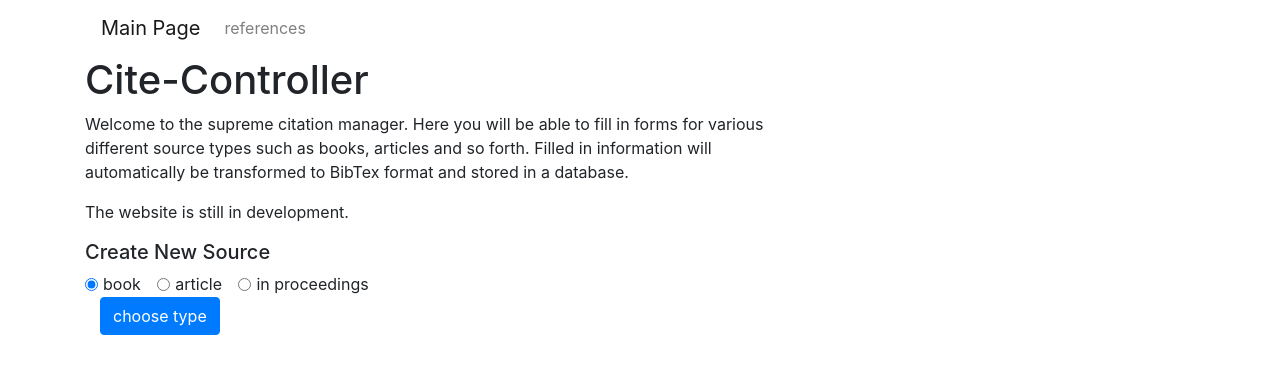
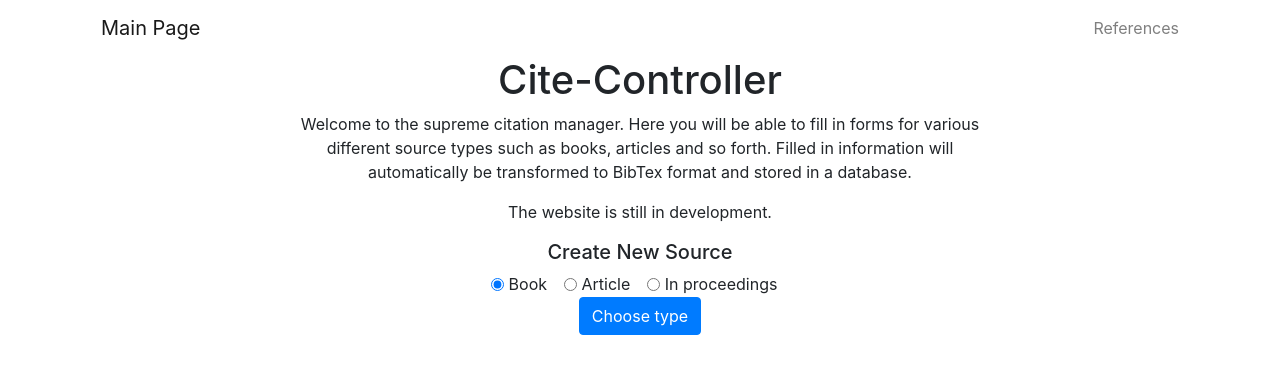
Before and after one commit to neoh-uni/ohtu-citecontroller, a Flask app: page / in a window 1280 px wide. Shown: the top 374 px of the page. Run offline with Flask 3, Linux system fonts and the light colour scheme; some libraries are stand-ins or nearby versions.

Commit message:
added some text alligments etc to ui, just cleaning the ui to be more simpler

```diff
--- a/src/templates/index.html
+++ b/src/templates/index.html
@@ -1,6 +1,6 @@
 {% extends "layout.html" %}
 {% block content %}
-  <div class="row">
+  <div class="d-flex justify-content-center">
     <div class="col-8">
       <h1>Cite-Controller</h1>
       <p>
@@ -15,21 +15,21 @@
       <form action="/choosesource" method ="post">
         <div class="form-check form-check-inline">
             <input class="form-check-input" type="radio" name="radiobutton" id="book" value="book" checked="checked">
-            <label class="form-check-label" for="inlineRadio1">book</label>
+            <label class="form-check-label" for="inlineRadio1">Book</label>
         </div>
 
         <div class="form-check form-check-inline">
             <input class="form-check-input" type="radio" name="radiobutton" id="article" value="article">
-            <label class="form-check-label" for="inlineRadio2">article</label>
+            <label class="form-check-label" for="inlineRadio2">Article</label>
         </div>
 
         <div class="form-check form-check-inline">
             <input class="form-check-input" type="radio" name="radiobutton" id="in_proceedings" value="in_proceedings">
-            <label class="form-check-label" for="inlineRadio3">in proceedings</label>
+            <label class="form-check-label" for="inlineRadio3">In proceedings</label>
         </div>
 
-        <div class="form-group col-6">
-            <input type="submit" class="btn btn-primary" value="choose type">
+        <div class="form-group text-center">
+            <input type="submit" class="btn btn-primary" value="Choose type">
             </div>
 
       </form>
@@ -38,28 +38,28 @@
       {% if book  %}
       <form action="/createbook" method="post">
 
-        <div class="form-group col-6">
+        <div class="form-group text-center">
           <label for="inputbook_name">Title</label>
-          <input type="text" class="form-control" id="inputBookTitle" name="title">
+          <input type="text" class="form-control text-center" id="inputBookTitle" name="title">
         </div>
 
-        <div class="form-group col-6">
+        <div class="form-group text-center">
           <label for="inputAuthor">Author</label>
-          <input type="text" class="form-control" id="inputAuthor" name="author">
+          <input type="text" class="form-control text-center" id="inputAuthor" name="author">
         </div>
 
-        <div class="form-group col-6">
+        <div class="form-group text-center">
             <label for="inputYear">Year</label>
-            <input type="text" class="form-control" id="inputYear" name="year">
+            <input type="text" class="form-control text-center" id="inputYear" name="year">
           </div>
 
-        <div class="form-group col-6">
+        <div class="form-group text-center">
           <label for="inputYear">Publisher</label>
-          <input type="text" class="form-control" id="inputPublisher" name="publisher">
+          <input type="text" class="form-control text-center" id="inputPublisher" name="publisher">
         </div>
 
-        <div class="form-group col-6">
-          <input type="submit" class="btn btn-primary" value="Create source">
+        <div class="form-group text-center">
+          <input type="submit" class="btn btn-primary text-center" value="Create book source">
         </div>
 
       </form>
@@ -68,37 +68,37 @@
       {% if article  %}
       <form action="/createarticle" method="post">
 
-        <div class="form-group col-6">
+        <div class="form-group text-center">
           <label for="inputTitle">Article name</label>
-          <input type="text" class="form-control" id="inputArticleTitle" name="title">
+          <input type="text" class="form-control text-center" id="inputArticleTitle" name="title">
         </div>
 
-        <div class="form-group col-6">
+        <div class="form-group text-center">
           <label for="inputAuthor">Author</label>
-          <input type="text" class="form-control" id="inputAuthorname" name="author">
+          <input type="text" class="form-control text-center" id="inputAuthorname" name="author">
         </div>
 
-        <div class="form-group col-6">
+        <div class="form-group text-center">
           <label for="inputJournal">Journal</label>
-          <input type="text" class="form-control" id="inputJournal" name="journal">
+          <input type="text" class="form-control text-center" id="inputJournal" name="journal">
         </div>
 
-        <div class="form-group col-6">
+        <div class="form-group text-center">
             <label for="inputYear">Year</label>
-            <input type="text" class="form-control" id="inputYear" name="year">
+            <input type="text" class="form-control text-center" id="inputYear" name="year">
           </div>
 
-        <div class="form-group col-6">
+        <div class="form-group text-center">
           <label for="inputvolume">Volume</label>
-          <input type="text" class="form-control" id="inputVolume" name="volume">
+          <input type="text" class="form-control text-center" id="inputVolume" name="volume">
         </div>
 
-        <div class="form-group col-6">
+        <div class="form-group text-center">
           <label for="inputPages">Pages</label>
-          <input type="text" class="form-control" id="inputPages" name="pages">
+          <input type="text" class="form-control text-center" id="inputPages" name="pages">
         </div>
-        <div class="form-group col-6">
-          <input type="submit" class="btn btn-primary" value="Create source">
+        <div class="form-group text-center">
+          <input type="submit" class="btn btn-primary text-center" value="Create article source">
         </div>
 
       </form>
@@ -107,28 +107,28 @@
       {% if in_proceedings  %}
       <form action="/createinproceedings" method="post">
 
-        <div class="form-group col-6">
+        <div class="form-group text-center">
           <label for="inputbook_name">In proceeding name</label>
-          <input type="text" class="form-control" id="inputInProceedingName" name="title">
+          <input type="text" class="form-control text-center" id="inputInProceedingName" name="title">
         </div>
 
-        <div class="form-group col-6">
+        <div class="form-group text-center">
           <label for="inputAuthor">Author</label>
-          <input type="text" class="form-control" id="inputAuthorname" name="author">
+          <input type="text" class="form-control text-center" id="inputAuthorname" name="author">
         </div>
 
-        <div class="form-group col-6">
+        <div class="form-group text-center">
             <label for="inputYear">Year</label>
-            <input type="text" class="form-control" id="inputYear" name="year">
+            <input type="text" class="form-control text-center" id="inputYear" name="year">
           </div>
 
-        <div class="form-group col-6">
+        <div class="form-group text-center">
           <label for="inputBookTitle">Booktitle</label>
-          <input type="text" class="form-control" id="inputBooktitle" name="booktitle">
+          <input type="text" class="form-control text-center" id="inputBooktitle" name="booktitle">
         </div>
 
-        <div class="form-group col-6">
-          <input type="submit" class="btn btn-primary" value="Create source">
+        <div class="form-group text-center">
+          <input type="submit" class="btn btn-primary text-center" value="Create in proceedings source">
         </div>
 
       </form>
--- a/src/templates/layout.html
+++ b/src/templates/layout.html
@@ -4,12 +4,12 @@
 
 <link rel="stylesheet" href="https://stackpath.bootstrapcdn.com/bootstrap/4.5.0/css/bootstrap.min.css">
 <title>Source manager for LaTex</title>
-<div class="container">
-  <nav class="navbar navbar-expand-sm navbar-light">
+<div class="container text-center">
+  <nav class="navbar text-center navbar-light" >
     <a class="navbar-brand" href="/">Main Page</a>
     <ul class="navbar-nav">
       <li class="nav-item">
-        <a class="nav-link" href="/references">references</a>
+        <a class="nav-link" href="/references">References</a>
       </li>
     </ul>
   </nav>
```
Also changed, not shown: src/templates/references.html (+32 -41 lines), src/routes.py (line endings or trailing spaces).
